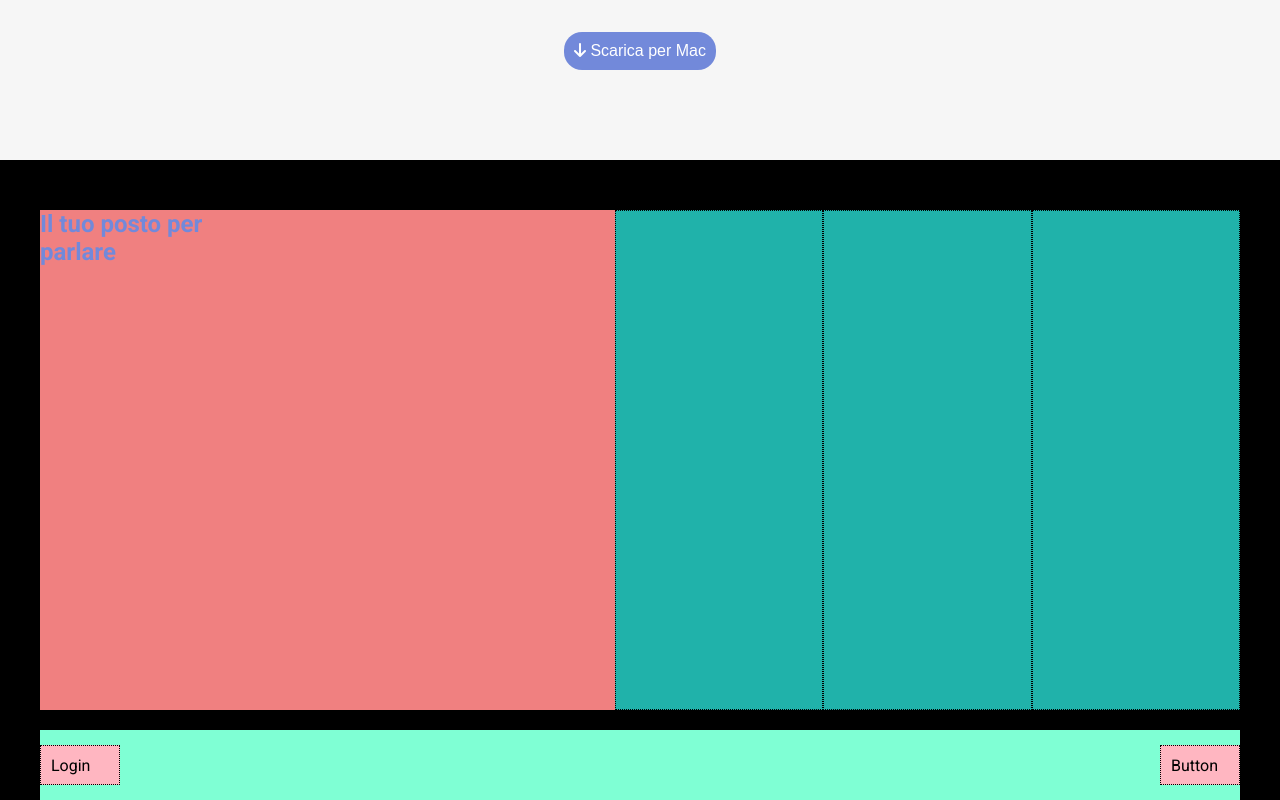
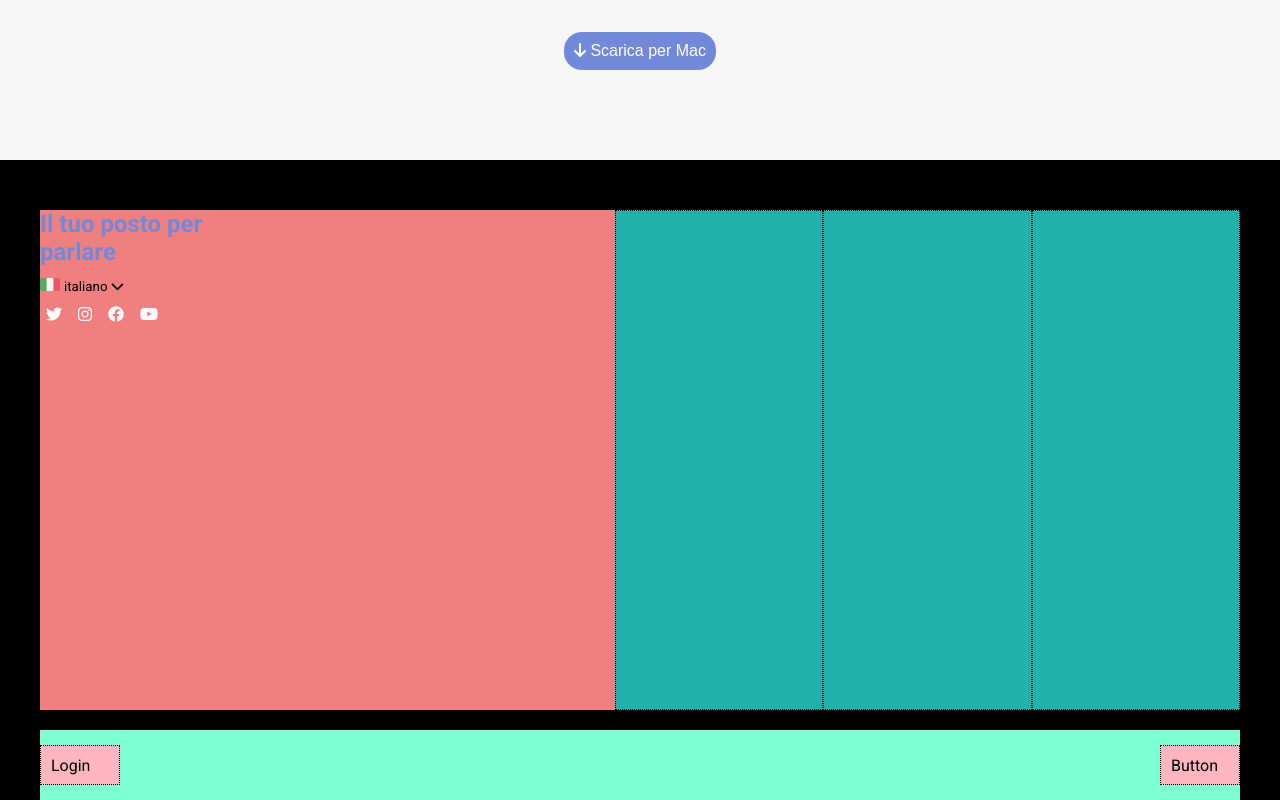
Before and after one commit to Seme87/htmlcss-discord, a plain HTML site: page index.html in a window 1280 px wide. Shown: the part 3143-3943 px from the top of the page. Drawn offline with Linux system fonts and the light colour scheme.

Commit message:
add sez footer

```diff
--- a/css/style.css
+++ b/css/style.css
@@ -27,7 +27,7 @@
     background-color:#ee82ee;
     height: 400px;
     width: 800px; */
-}
+
 
 .debug .first{
     background-color: rgb(187, 29, 29);
@@ -349,6 +349,24 @@ footer{
     color: #7289da;
 }
 
+.logo-ita{
+    padding: 10px 0;
+}
+
+.logo-ita img{
+    width: 20px;
+}
+
+.icon{
+    color: white;
+
+}
+
+.icon span{
+    padding: 0 6px;
+}
+
+
 .footer-col2, .footer-col3, .footer-col4{
     flex-grow: 1;
 }
--- a/index.html
+++ b/index.html
@@ -140,6 +140,19 @@
         <div class="footer-row">
             <div class="col footer-col1">
                 <h1>Il tuo posto per <br>parlare</h1>
+                <div class="logo-ita">
+                    <img src="img/ita.png" alt="Bandiera">
+                    <span><small>italiano <i class="fa-solid fa-chevron-down"></i></small></span>
+                </div>
+                <div class="icon">
+                    <span><i class="fa-brands fa-twitter"></i></span>
+                    <span><i class="fa-brands fa-instagram"></i></span>
+                    <span><i class="fa-brands fa-facebook"></i></span>
+                    <span><i class="fa-brands fa-youtube"></i></span>
+
+
+                </div>
+
             </div>
             <div class="col footer-col2"></div>
             <div class="col footer-col3"></div>
```
